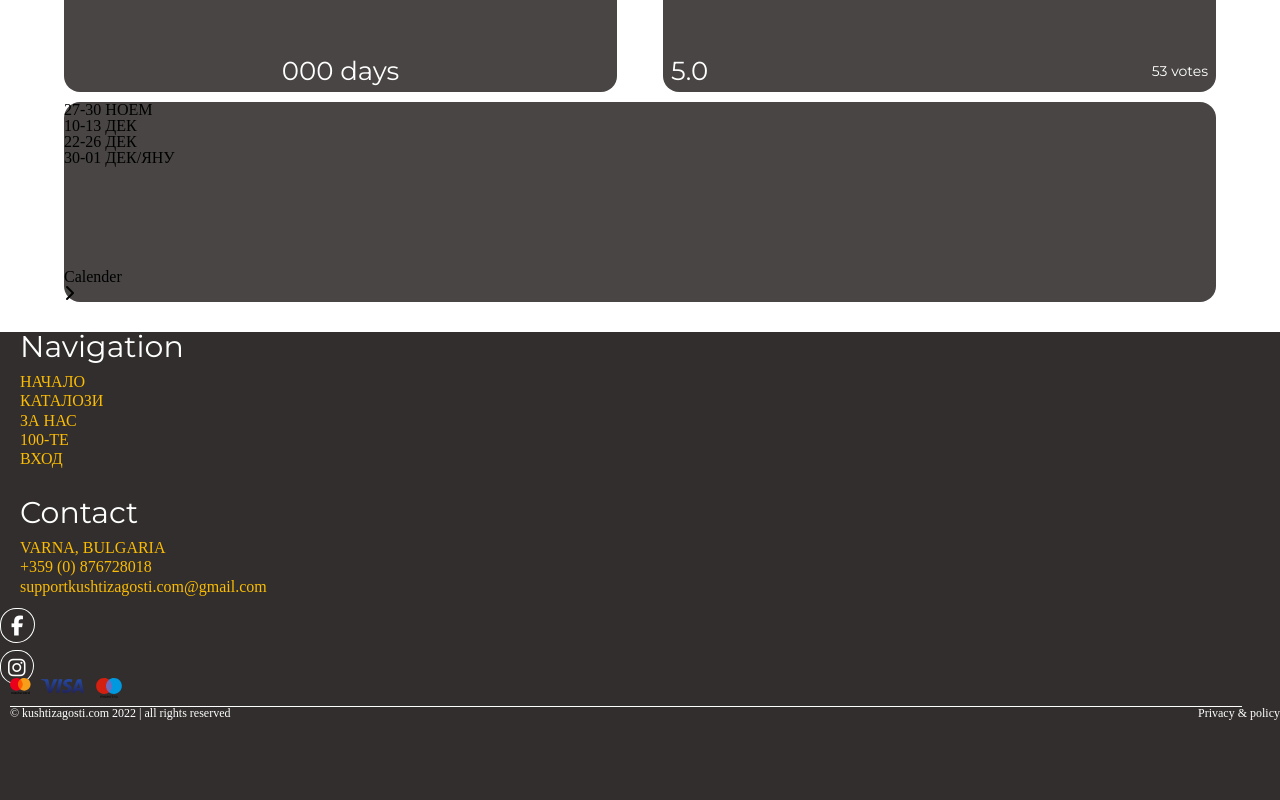
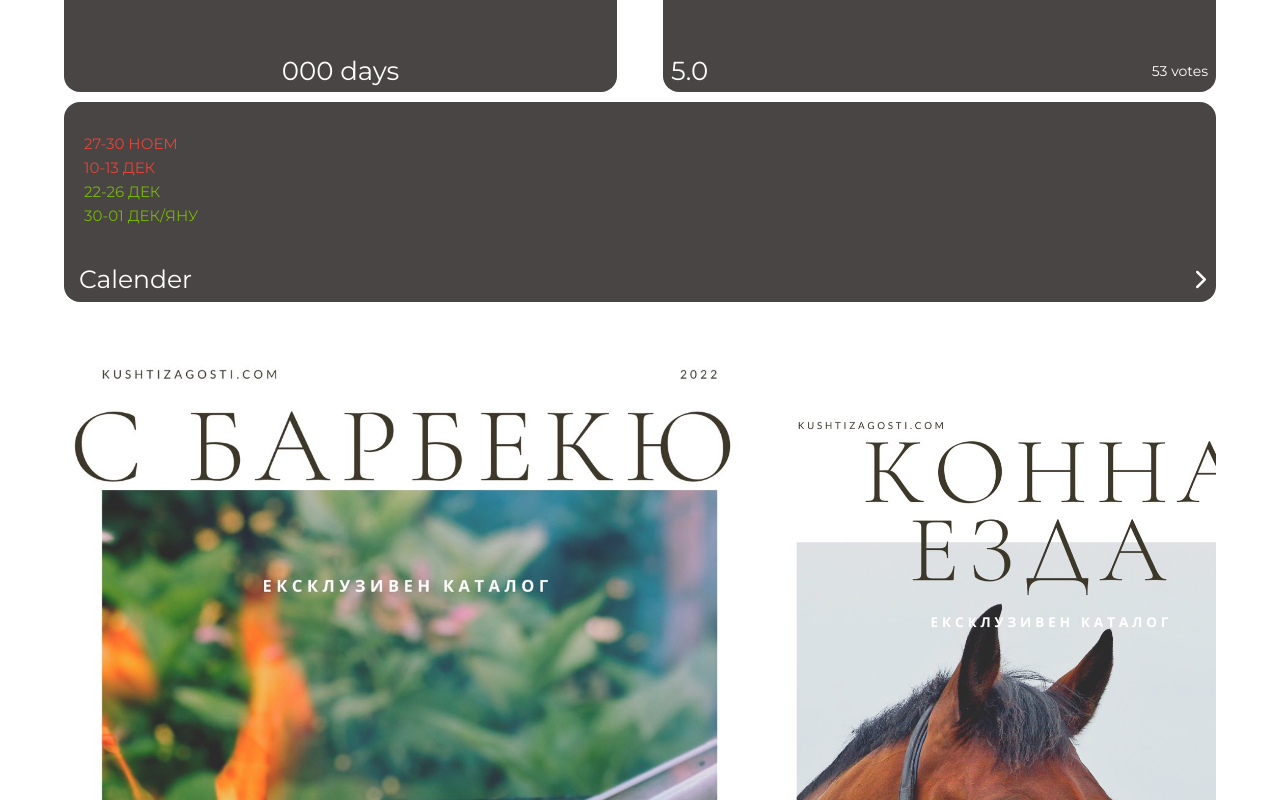
Before and after one commit to terminator2609/KushtaZaGostiV3, a website built with Parcel: page myAdministration.html in a window 1280 px wide. Shown: the part 1020-1820 px from the top of the page. Built offline with nearby package versions, Linux system fonts and the light colour scheme; a web font is replaced by a local one.

Commit message:
edit myAdministration v5

```diff
--- a/myAdministration.html
+++ b/myAdministration.html
@@ -177,14 +177,28 @@
             <article>
                 <div>
                     <ul>
-                        <li>27-30 НОЕМ</li>
-                        <li>10-13 ДЕК</li>
-                        <li>22-26 ДЕК</li>
-                        <li>30-01 ДЕК/ЯНУ</li>
+                        <li class="busy-date">27-30 НОЕМ</li>
+                        <li class="busy-date">10-13 ДЕК</li>
+                        <li class="open-date">22-26 ДЕК</li>
+                        <li class="open-date">30-01 ДЕК/ЯНУ</li>
                     </ul>
                 </div>
                 <div>
                     <p>Calender</p>
+                    <p><i class="fa-solid fa-chevron-right"></i></p>
+                </div>
+            </article>
+
+            <article>
+                <div class="catalogues-div">
+                    <img class="catalogues-img" src="./public/image/catalog/BBQ.jpg" alt="BBQ">
+                    <img src="./public/image/catalog/horse-riding.jpg" alt="horse-riding">
+                    <img src="./public/image/catalog/rodopi.jpg" alt="rodopi">
+                    <img src="./public/image/catalog/village.jpg" alt="village">
+                    <img src="./public/image/catalog/mountain.jpg" alt="mountain">
+                </div>
+                <div>
+                    <p>Edit</p>
                     <p><i class="fa-solid fa-chevron-right"></i></p>
                 </div>
             </article>
--- a/public/scripts/myAdminitration.js
+++ b/public/scripts/myAdminitration.js
@@ -65,6 +65,13 @@ for (let i = 0; i < definitionDiv.length; i++) {
 }
 
 
+let cataloguesDiv = document.getElementsByClassName("catalogues-img")
+
+for(let i = 0; i < cataloguesDiv.length; i++) {
+    cataloguesDiv[i].addEventListener("click", (e) => {
+        console.log(e)
+    })
+}
 
 
 
--- a/public/styles/myAdminitration.css
+++ b/public/styles/myAdminitration.css
@@ -353,8 +353,72 @@ section.categories article:nth-of-type(4) {
     display: flex;
     flex-direction: column;
     justify-content: space-between;
+    font-family: Montserrat;
 }
 
+
+section.categories article:nth-of-type(4) div:nth-of-type(1) {
+    padding-top: 30px;
+    padding-left: 20px;
+}
+
+section.categories article:nth-of-type(4) div:nth-of-type(1) ul {
+    line-height: 1.6;
+    font-size: 15px;
+}
+
+section.categories article:nth-of-type(4) div:nth-of-type(1) ul li.busy-date {
+    color: #ea4335;
+}
+
+section.categories article:nth-of-type(4) div:nth-of-type(1) ul li.open-date {
+    color: #77b800;
+}
+
+section.categories article:nth-of-type(4) div:nth-of-type(2) {
+    display: flex;
+    justify-content: space-between;
+    align-items: center;
+    color: #ffffff;
+    padding-bottom: 10px;
+}
+
+
+section.categories article:nth-of-type(4) div:nth-of-type(2) p:nth-of-type(1) {
+    padding-left: 15px;
+    font-size: 25px;
+}
+
+section.categories article:nth-of-type(4) div:nth-of-type(2) p:nth-of-type(2) {
+    padding-right: 10px;
+    font-size: 20px;
+}
+
+section.categories article:nth-of-type(5) {
+    width: 90%;
+    display: flex;
+    flex-direction: column;
+}
+
+section.categories article:nth-of-type(5) div:nth-of-type(1) {
+    display: flex;
+    gap: 10px;
+    overflow: scroll;
+    align-items: center;
+}
+
+section.categories article:nth-of-type(5) div:nth-of-type(1) img {
+    width: 60%;
+    border-radius: 15px;
+}
+
+section.categories article:nth-of-type(5) div:nth-of-type(1) img:nth-of-type(2) {
+    width: 50%;
+}
+
+section.categories article:nth-of-type(5) div:nth-of-type(1) img:nth-of-type(1n+3) {
+    width: 40%;
+}
 
 /* ----------------------------footer-------------------------------------- */
 
```
